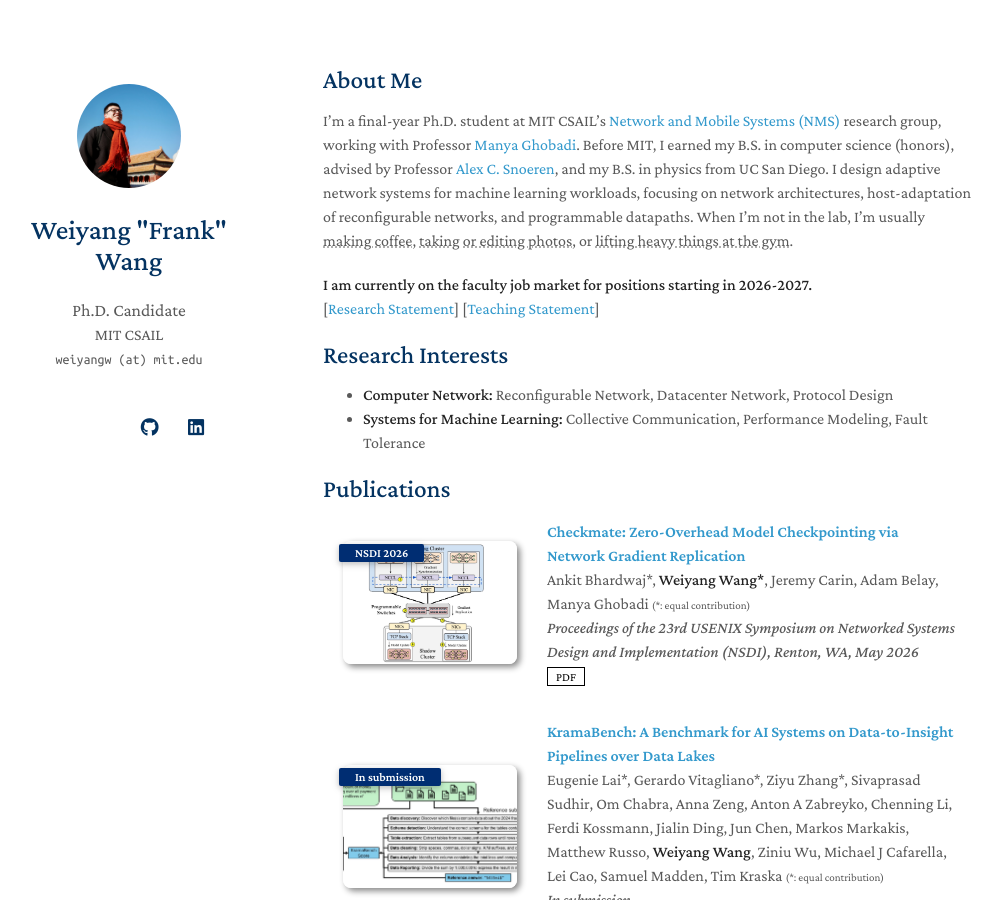
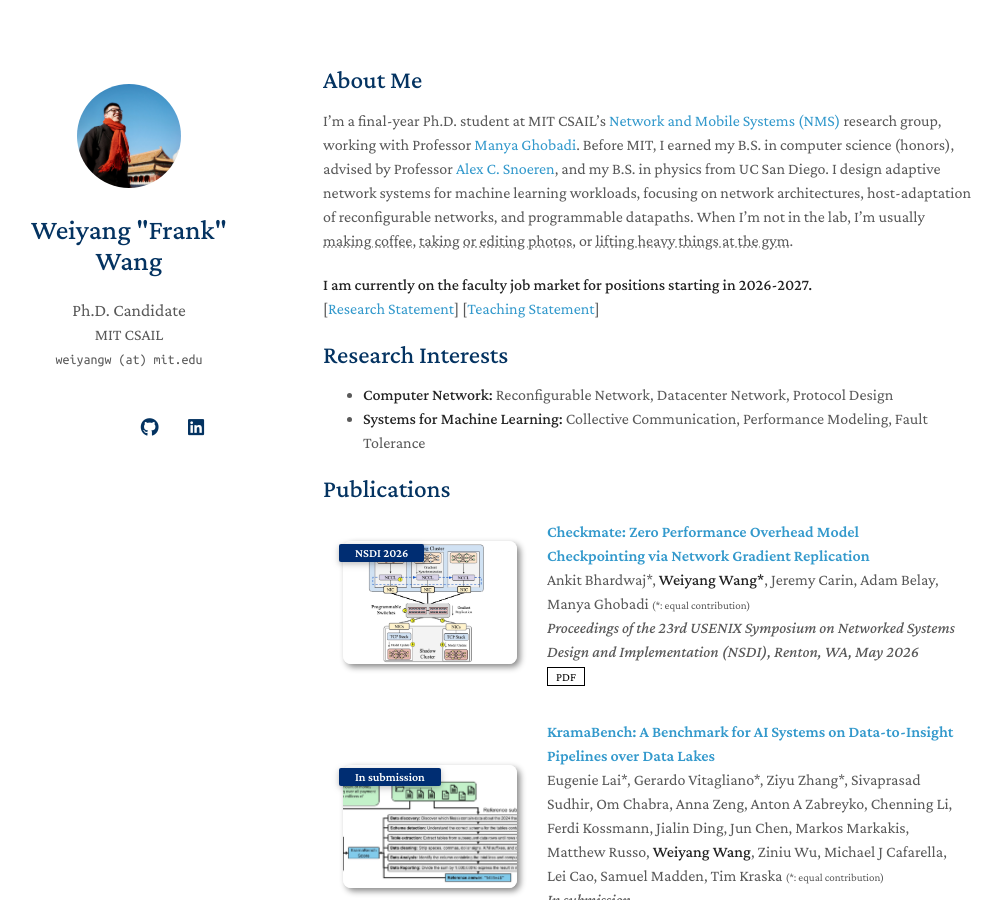
Before and after one commit to Flasew/flasew.github.io, a Jekyll site: the page built from index.md, in a window 1280 px wide and 900 px high. Shown: the whole window, without its empty margins (147-1148 px from the left). Built offline with Jekyll 4.4.1, drawn with Linux system fonts in a browser that asks for light colours; a style sheet for code colours, icons or effects is not loaded.

Commit message:
update checkmate name; upload camera ready version

```diff
--- a/_data/publications.yml
+++ b/_data/publications.yml
@@ -1,9 +1,9 @@
 main:
-  - title: "Checkmate: Zero-Overhead Model Checkpointing via Network Gradient Replication"
+  - title: "Checkmate: Zero Performance Overhead Model Checkpointing via Network Gradient Replication"
     authors: "Ankit Bhardwaj*, <strong>Weiyang Wang*</strong>, Jeremy Carin, Adam Belay, Manya Ghobadi <small>(*: equal contribution)</small>"
     conference_short: NSDI 2026
     conference: "Proceedings of the 23rd USENIX Symposium on Networked Systems Design and Implementation (NSDI), Renton, WA, May 2026"
-    pdf: https://arxiv.org/pdf/2507.13522
+    pdf: https://frank.csail.mit.edu/assets/files/checkmate_nsdi.pdf
     image: ./assets/img/checkmate.jpg
 
   - title: "KramaBench: A Benchmark for AI Systems on Data-to-Insight Pipelines over Data Lakes"
```
